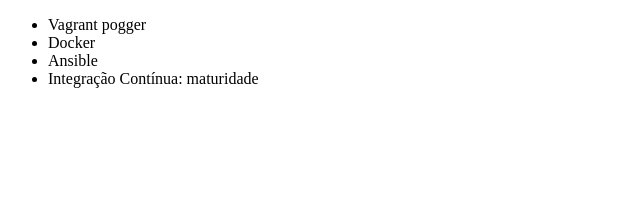
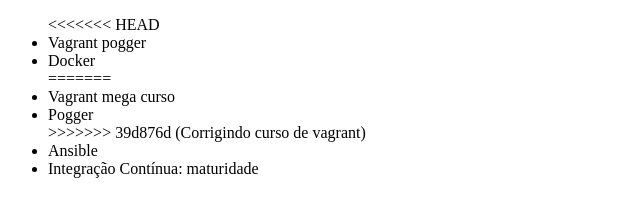
Before and after one commit to marcoamakerman/alura-git, a plain HTML site: page index.html in a window 1280 px wide. Shown: the whole page, without its empty margins (0-640 px from the left). Drawn offline with Linux system fonts and the light colour scheme.

Commit message:
Corrigindo curso de vagrant

```diff
--- a/index.html
+++ b/index.html
@@ -6,8 +6,13 @@
 </head>
 <body>
     <ul>
+<<<<<<< HEAD
         <li>Vagrant pogger</li>
         <li>Docker</li>
+=======
+        <li>Vagrant mega curso</li>
+        <li>Pogger</li>
+>>>>>>> 39d876d (Corrigindo curso de vagrant)
         <li>Ansible</li>
         <li>Integração Contínua: maturidade</li>
     </ul>
```
